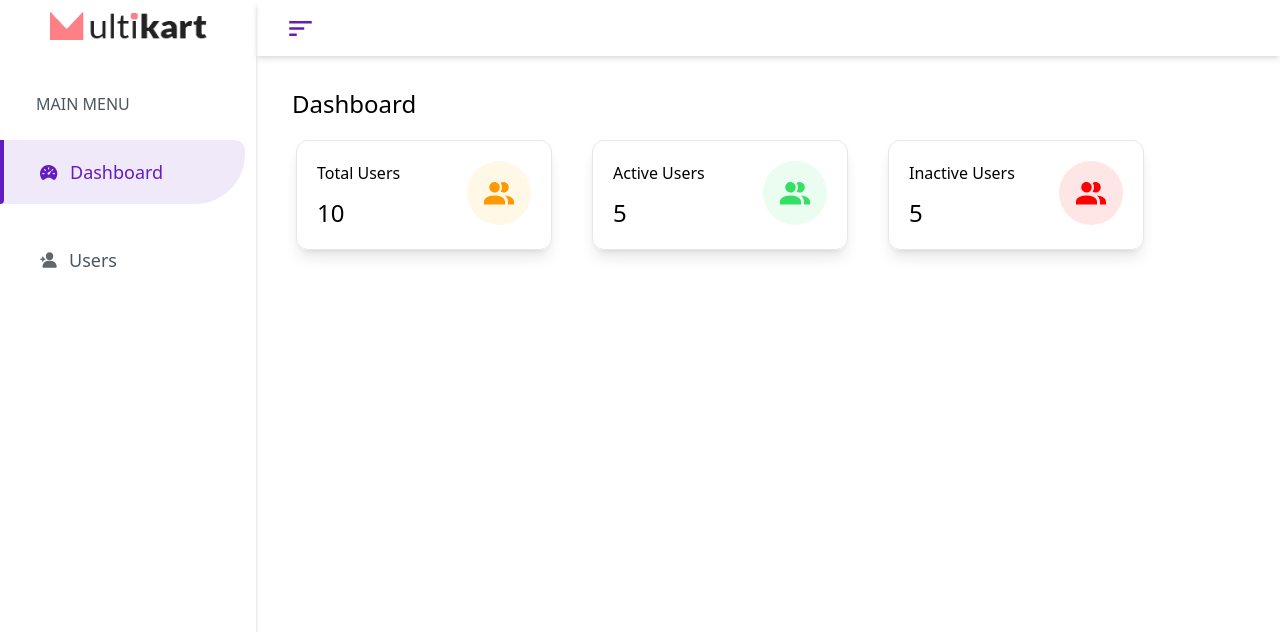
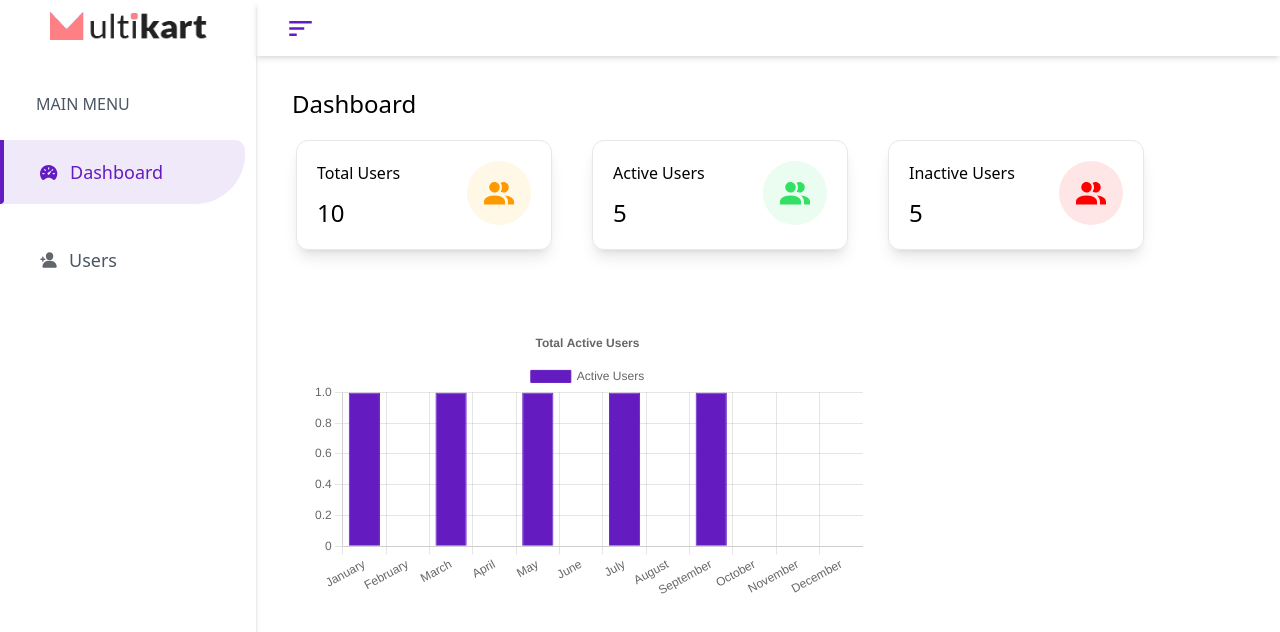
Before and after one commit to HT-shubhams/multikart_revised, a React (Vite) app: page /dashboard in a window 1280 px wide. Shown: the top 632 px of the page. Built offline with nearby package versions, Linux system fonts and the light colour scheme.

Commit message:
feat: dashboard with cards and chart

```diff
--- a/package.json
+++ b/package.json
@@ -12,10 +12,13 @@
   "dependencies": {
     "@emotion/react": "^11.11.4",
     "@emotion/styled": "^11.11.5",
+    "@mui/icons-material": "^5.15.20",
     "@mui/material": "^5.15.20",
+    "chart.js": "^4.4.3",
     "classnames": "^2.5.1",
     "date-fns": "^3.6.0",
     "react": "^18.2.0",
+    "react-chartjs-2": "^5.2.0",
     "react-dom": "^18.2.0",
     "react-router-dom": "^6.23.1",
     "react-toastify": "^10.0.5",
--- a/src/assets/icons/LinesIcon.jsx
+++ b/src/assets/icons/LinesIcon.jsx
@@ -1,6 +1,6 @@
 import React from "react";
 
-export const LinesIcon = ({ className }) => {
+export const LinesIcon = ({ className, onClick }) => {
   return (
     <svg
       xmlns="http://www.w3.org/2000/svg"
@@ -9,6 +9,7 @@ export const LinesIcon = ({ className }) => {
       viewBox="0 0 30 20"
       fill="none"
       className={className}
+      onClick={onClick}
     >
       <path
         d="M0 11.6667H20V8.33333H0V11.6667ZM0 0V3.33333H30V0H0ZM0 20H10V16.6667H0V20Z"
--- a/src/components/AddUser.jsx
+++ b/src/components/AddUser.jsx
@@ -36,7 +36,7 @@ const AddUser = () => {
       email,
       phone,
       role,
-      status: "Inactive",
+      status,
       lastLogin: new Date().toISOString(),
       createdDate: new Date().toISOString(),
     };
--- a/src/components/Dashboad.jsx
+++ b/src/components/Dashboad.jsx
@@ -5,6 +5,7 @@ import {
   InactiveUsersIcon,
   TotalUsersIcon,
 } from "../assets/icons";
+import TotalActiveUsersChart from "./TotalActiveUsersChart";
 
 const Dashboard = () => {
   const users = useUserStore((state) => state.users);
@@ -49,6 +50,10 @@ const Dashboard = () => {
           </div>
         </div>
       </div>
+
+      <div className="ml-9 mt-14 hidden h-[400px] w-[551px] md:block">
+        <TotalActiveUsersChart />
+      </div>
     </div>
   );
 };
--- /dev/null
+++ b/src/components/MobileMenu.jsx
@@ -0,0 +1,63 @@
+import React from "react";
+import Menu from "@mui/material/Menu";
+import MenuItem from "@mui/material/MenuItem";
+import { Link } from "react-router-dom";
+import classnames from "classnames";
+import { DashboardIcon, UsersIcon } from "../assets/icons";
+
+const MobileMenu = ({ open, onClose, anchorEl }) => {
+  const handleClick = (event) => {
+    onClose();
+  };
+
+  const isActive = (path) => {
+    return window.location.pathname === path;
+  };
+
+  const activeColor = "#641cc0";
+  const defaultColor = "#63666B";
+
+  return (
+    <Menu
+      id="mobile-menu"
+      anchorEl={anchorEl}
+      open={open}
+      onClose={onClose}
+      anchorOrigin={{
+        vertical: "bottom",
+        horizontal: "left",
+      }}
+      transformOrigin={{
+        vertical: "top",
+        horizontal: "left",
+      }}
+    >
+      <MenuItem
+        component={Link}
+        to="/dashboard"
+        className={classnames("flex items-center text-lg", {
+          "bg-[#f0e9f9] text-[#641cc0]": isActive("/dashboard"),
+        })}
+        onClick={handleClick}
+      >
+        <DashboardIcon
+          color={isActive("/dashboard") ? activeColor : defaultColor}
+        />
+        <span className="ml-3">Dashboard</span>
+      </MenuItem>
+      <MenuItem
+        component={Link}
+        to="/users"
+        className={classnames("flex items-center text-lg", {
+          "text-[#641cc0]": isActive("/users"),
+        })}
+        onClick={handleClick}
+      >
+        <UsersIcon color={isActive("/users") ? activeColor : defaultColor} />
+        <span className="ml-3">Users</span>
+      </MenuItem>
+    </Menu>
+  );
+};
+
+export default MobileMenu;
--- a/src/components/Sidebar.jsx
+++ b/src/components/Sidebar.jsx
@@ -1,11 +1,14 @@
-import React from "react";
+import React, { useState } from "react";
 import img from "../assets/images/multikart_logo.png";
-import { DashboardIcon, LinesIcon, UsersIcon } from "../assets/icons";
+import { LinesIcon, DashboardIcon, UsersIcon } from "../assets/icons";
 import { useLocation, Link } from "react-router-dom";
 import classnames from "classnames";
+import MobileMenu from "./MobileMenu";
 
 const Sidebar = () => {
   const location = useLocation();
+  const [openMobileMenu, setOpenMobileMenu] = useState(false);
+  const [anchorEl, setAnchorEl] = useState(null);
 
   const isActive = (path) => {
     return location.pathname === path;
@@ -22,12 +25,17 @@ const Sidebar = () => {
   const activeColor = "#641cc0";
   const defaultColor = "#63666B";
 
+  const handleMobileMenuToggle = (event) => {
+    setOpenMobileMenu(!openMobileMenu);
+    setAnchorEl(event.currentTarget);
+  };
+
   return (
     <div className="md:fixed md:h-full md:w-64 md:shadow-md">
       <div className="flex items-center shadow-md md:h-full md:flex-col">
         <img className="m-3 h-[28px] w-[157px]" src={img} alt="" />
         <div className="ml-auto md:hidden">
-          <LinesIcon color={defaultColor} />
+          <LinesIcon color={defaultColor} onClick={handleMobileMenuToggle} />
         </div>
         <div className="hidden w-full text-gray-600 md:mt-10 md:block md:self-start">
           <div className="ml-9 uppercase">Main Menu</div>
@@ -85,6 +93,11 @@ const Sidebar = () => {
           </div>
         </div>
       </div>
+      <MobileMenu
+        open={openMobileMenu}
+        onClose={() => setOpenMobileMenu(false)}
+        anchorEl={anchorEl}
+      />
     </div>
   );
 };
--- /dev/null
+++ b/src/components/TotalActiveUsersChart.jsx
@@ -0,0 +1,73 @@
+import React from "react";
+import { Bar } from "react-chartjs-2";
+import {
+  Chart as ChartJS,
+  CategoryScale,
+  LinearScale,
+  BarElement,
+  Title,
+  Tooltip,
+  Legend,
+} from "chart.js";
+import useUserStore from "./useUserStore";
+
+ChartJS.register(
+  CategoryScale,
+  LinearScale,
+  BarElement,
+  Title,
+  Tooltip,
+  Legend,
+);
+
+const TotalActiveUsersChart = () => {
+  const getActiveUsersByMonth = useUserStore(
+    (state) => state.getActiveUsersByMonth,
+  );
+  const activeUsersByMonth = getActiveUsersByMonth();
+
+  const months = [
+    "January",
+    "February",
+    "March",
+    "April",
+    "May",
+    "June",
+    "July",
+    "August",
+    "September",
+    "October",
+    "November",
+    "December",
+  ];
+
+  const data = {
+    labels: months,
+    datasets: [
+      {
+        label: "Active Users",
+        data: months.map((_, index) => activeUsersByMonth[index] || 0),
+        backgroundColor: "#641cc0",
+        borderColor: "#641cc0",
+        borderWidth: 1,
+      },
+    ],
+  };
+
+  const options = {
+    responsive: true,
+    plugins: {
+      legend: {
+        position: "top",
+      },
+      title: {
+        display: true,
+        text: "Total Active Users",
+      },
+    },
+  };
+
+  return <Bar data={data} options={options} />;
+};
+
+export default TotalActiveUsersChart;
--- a/src/components/useUserStore.jsx
+++ b/src/components/useUserStore.jsx
@@ -1,6 +1,6 @@
 import { create } from "zustand";
 
-const useUserStore = create((set) => ({
+const useUserStore = create((set, get) => ({
   users: [
     {
       id: 1,
@@ -152,6 +152,22 @@ const useUserStore = create((set) => ({
         user.id === userId ? { ...user, status } : user,
       ),
     })),
+
+  getActiveUsersByMonth: () => {
+    const users = get().users;
+    const activeUsersByMonth = {};
+
+    users.forEach((user) => {
+      if (user.status === "Active") {
+        const month = new Date(user.createdDate).getMonth();
+        if (!activeUsersByMonth[month]) {
+          activeUsersByMonth[month] = 0;
+        }
+        activeUsersByMonth[month]++;
+      }
+    });
+    return activeUsersByMonth;
+  },
 }));
 
 export default useUserStore;
```
Also changed, not shown: 1 other file (tests, documents, lock files or other folders).
